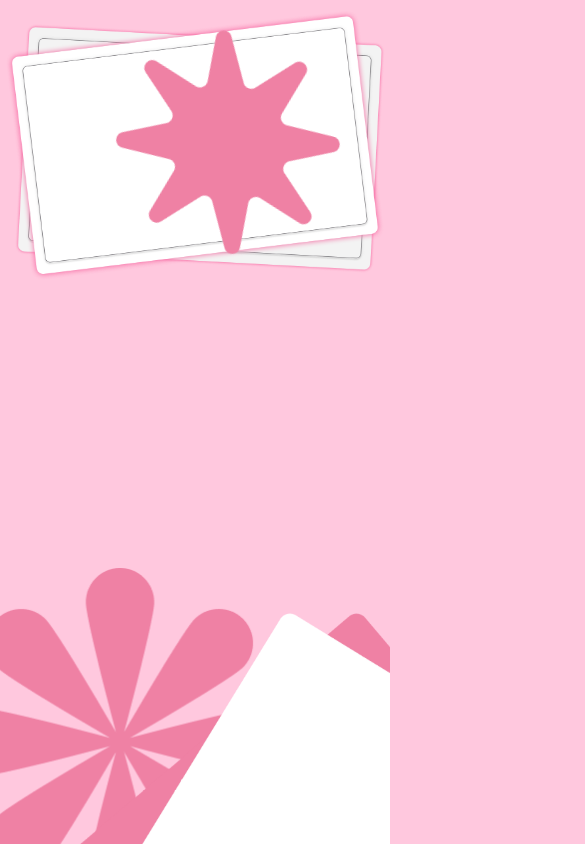
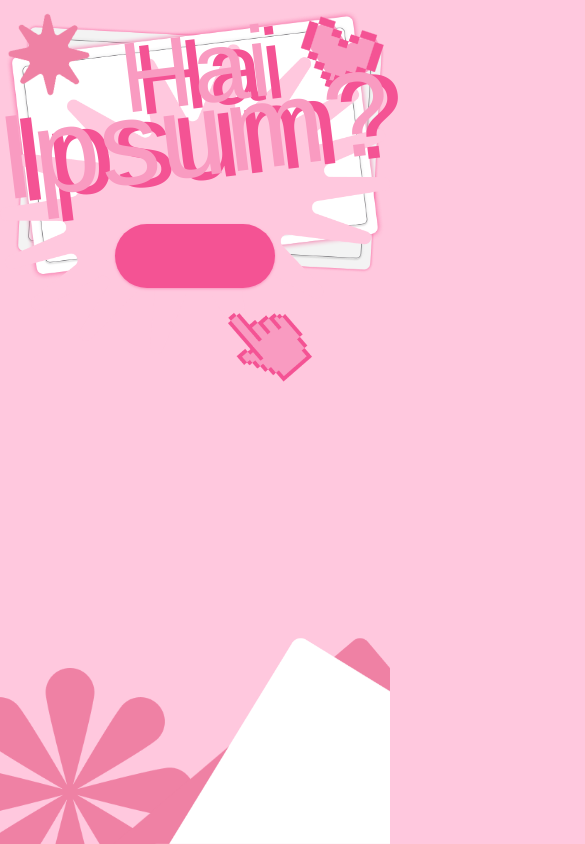
Before and after one commit to gentakurniawann/lovey-dovey, a Next.js app: page / in a window 390 px wide. Shown: the top 844 px of the page, 585 px wide, since content can reach past the window. Built offline with nearby package versions, Linux system fonts and the light colour scheme; a web font is replaced by a local one.

Commit message:
feat(landing-page): responsive landing page

```diff
--- a/app/page.tsx
+++ b/app/page.tsx
@@ -16,52 +16,54 @@ export default function Home() {
   }
 
   return (
-    <div>
+    <div className="max-w-[1440px] mx-auto max-h-screen">
       <Image
         src="/images/star-1.png"
         alt="star-1"
         width={216}
         height={216}
-        className="absolute top-[36px] left-[120px] rotate-[18deg] z-[2]"
+        className="absolute max-[956px]:w-[20vw] mt-4 ml-[2.6vw] min-[1120px]:ml-[14.6vw] min-[1400px]:ml-[240px] rotate-[18deg] z-[2] "
       />
       <Image
         src="/images/love-pixel.png"
         alt="love-pixel"
-        width={240}
+        width={216}
         height={198}
-        className="absolute top-[32px] left-[1120px] rotate-[18deg] z-[2]"
+        className="absolute max-[956px]:w-[20vw] mt-6 ml-[76.83vw] min-[1120px]:ml-[70.83vw] min-[1400px]:ml-[1020px] rotate-[18deg] z-[2]"
       />
       <Image
         src="/images/flower-1.png"
         alt="flower-1"
-        width={348}
-        height={348}
+        width={248}
+        height={248}
         className="fixed bottom-[-72px] left-[-54px]"
       />
-      <div className="flex flex-col justify-center items-center mb-[-720px] relative z-[1]">
-        <Image
-          src="/images/paper-1.png"
-          alt="paper-1"
-          width={1180}
-          height={896}
-        />
+      <div className="mb-[-562px] max-[770px]:mb-[-64vw]">
+        <div className="flex flex-col justify-center items-center relative z-[1]">
+          <Image
+            src="/images/paper-1.png"
+            alt="paper-1"
+            width={880}
+            height={320}
+          />
+        </div>
       </div>
       <div className="flex flex-col justify-center items-center relative z-[2]">
         <Image
           src="/images/star-2.png"
           alt="star-2"
-          width={645}
+          width={560}
           height={320}
-          className="mb-[-420px]"
+          className="mb-[-360px] max-[770]:w-[64vw] max-[770]:mb-[-44vw]"
         />
-        <h1 className="text-[140px] text-pink-300 [text-shadow:14px_4px_0_#f45394] text-center rotate-[-7deg] z-[2] relative">
+        <h1 className="text-[100px] text-pink-300 [text-shadow:14px_4px_0_#f45394] text-center rotate-[-7deg] z-[2] relative">
           Hai
         </h1>
-        <h1 className="text-[160px] text-pink-300 [text-shadow:14px_4px_0_#f45394] text-center rotate-[-7deg] mt-[-100px] z-[2] relative">
+        <h1 className="text-[120px] text-pink-300 [text-shadow:14px_4px_0_#f45394] text-center rotate-[-7deg] mt-[-100px] z-[2] relative">
           Ipsum?
         </h1>
         <button
-          className="w-52 bg-pink-500 shadow-pink-300 shadow h-24 rounded-full hover:bg-pink-600 hover:scale-105 duration-100 cursor-pointer"
+          className="w-40 bg-pink-500 shadow-pink-300 shadow h-16 rounded-full hover:bg-pink-600 hover:scale-105 duration-100 cursor-pointer"
           onClick={redirectToChat}
         ></button>
       </div>
@@ -70,12 +72,12 @@ export default function Home() {
         alt="pointer"
         width={104}
         height={136}
-        className="absolute top-[672px] left-[783px] z-[2]"
+        className="absolute z-[2] min-[1400px]:ml-[783px] ml-[54.8vw]"
       />
       <Image
         src="/images/paper-2.png"
         alt="paper-2"
-        width={548}
+        width={348}
         height={320}
         className="fixed bottom-0 right-0"
       />
```
